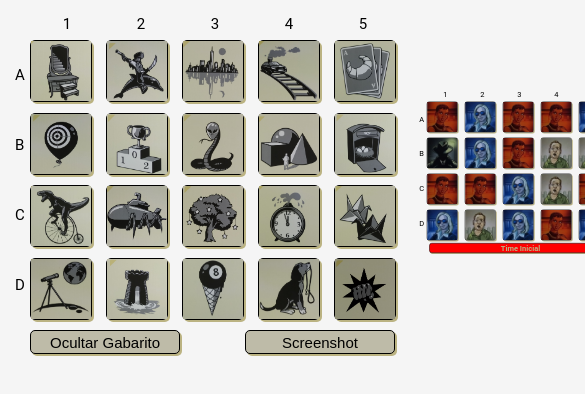
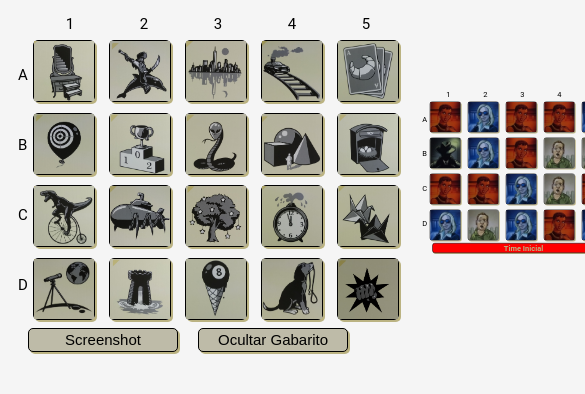
Before and after one commit to marianeflor/cd, a React (Create React App) app: page / in a window 390 px wide. Shown: the top 394 px of the page, 585 px wide, since content can reach past the window. Built offline with nearby package versions, Linux system fonts and the light colour scheme.

Commit message:
toggle images and screenshot

```diff
--- a/src/App.js
+++ /dev/null
@@ -1,9 +0,0 @@
-import React from 'react'
-import './App.css'
-import ExportImage from './components/ExportImage'
-
-function App() {
-  return (<ExportImage />)
-}
-
-export default App
--- a/src/components/ExportImage.jsx
+++ /dev/null
@@ -1,23 +0,0 @@
-import { exportComponentAsPNG } from "react-component-export-image"
-import React, { useRef } from "react"
-import Game from "./Game"
-
-const ComponentToPrint = React.forwardRef((props, ref) => (
-    <div ref={ref} style={{ backgroundColor: 'whitesmoke' }}>
-        <Game />
-    </div>
-))
-
-const ExportImage = () => {
-    const componentRef = useRef()
-
-    return (
-    <React.Fragment>
-        <ComponentToPrint ref={componentRef} />
-        <button className="box button screenshot" onClick={() => exportComponentAsPNG(componentRef)}>
-            Screenshot
-        </button>
-    </React.Fragment>)
-}
-
-export default ExportImage
--- a/src/components/Game.jsx
+++ b/src/components/Game.jsx
@@ -1,17 +1,16 @@
-import React, { useState } from "react"
+import React, { useState, useRef } from "react"
+import { exportComponentAsPNG } from "react-component-export-image"
 
-import Image from "./Image"
-import Column from "./Column"
-import Row from "./Row"
+import Grid from "./Grid"
 import HiddenShow from "./HiddenShow"
 
 function Game() {
   const listImg = []
   const listColors = [
-    "beige","beige","beige","beige",
+    "beige", "beige", "beige", "beige",
     "black",
-    "blue","blue","blue","blue","blue","blue","blue",
-    "red","red","red","red","red","red","red"
+    "blue", "blue", "blue", "blue", "blue", "blue", "blue",
+    "red", "red", "red", "red", "red", "red", "red"
   ]
 
   const randomInt = (min, max) => {
@@ -23,7 +22,7 @@ function Game() {
     if (!listImg.includes(numRandom)) listImg.push(numRandom)
   }
 
-  const [initial, setInitial] = useState(listImg)
+  const [initial] = useState(listImg)
   const [images, setImages] = useState(initial)
 
   let color
@@ -33,7 +32,7 @@ function Game() {
     color = "red"
   }
 
-  const [timeColor, setTimeColor] = useState(color)
+  const [timeColor] = useState(color)
   listColors.push(timeColor)
 
   const arrayShuffle = (arr) => {
@@ -46,22 +45,20 @@ function Game() {
     return arr
   }
 
-  const [template, setTemplate] = useState(arrayShuffle(listColors))
+  const [template] = useState(arrayShuffle(listColors))
 
   const toggleClick = (e) => {
     e.preventDefault()
 
-    const position = e.target.attributes.property.nodeValue
-    const alt = e.target.attributes.alt.nodeValue
+    const position = Number(e.target.attributes.property.nodeValue)
+    const alt = Number(e.target.attributes.alt.nodeValue)
 
     setImages(
-      images.map((img) => {
-        if (img == alt) {
-          if (template[position] != img) {
-            return template[position]
-          } else {
-            return initial[position]
-          }
+      images.map((img, i) => {
+        if (img === alt && template[position] !== img) {
+          return template[position]
+        } else if (i === position && initial[position] !== img) {
+          return initial[position]
         } else {
           return img
         }
@@ -72,40 +69,39 @@ function Game() {
   const [hidden, setHidden] = useState("")
   const [hiddenShow, setHiddenShow] = useState("Ocultar")
   const buttonClick = (hidden, hiddenShow) => {
-    hidden == "" ? setHidden("hidden") : setHidden("")
-    hiddenShow == "Mostrar"
+    hidden === "" ? setHidden("hidden") : setHidden("")
+    hiddenShow === "Mostrar"
       ? setHiddenShow("Ocultar")
       : setHiddenShow("Mostrar")
   }
 
+  //ExportImage
+
+  let width = '46.7rem'
+  if (hidden) width = '30.3rem'
+
+  const ComponentToPrint = React.forwardRef((props, ref) => (
+    <div ref={ref} style={{ backgroundColor: 'whitesmoke', width: width, height: '24.5rem' }}>
+      <main>
+        <Grid images={images} toggleClick={toggleClick} />
+        {
+          hidden ?
+            <></>
+            : <Grid smaller='smaller' hidden={hidden} images={template} timeColor={timeColor} />
+        }
+      </main>
+    </div>
+  ))
+
+  const componentRef = useRef()
   return (
-    <>
-        <main>
-        <div className="grid">
-            <Column />
-            <Row />
-            <section className="img-grid">
-            {images.map((img, i) => (
-                <Image name={img} key={i} position={i} toggleClick={toggleClick} />
-            ))}
-            </section>
-        </div>
-
-        <div className={`grid smaller ${hidden}`}>
-            <Column />
-            <Row />
-            <section className="img-grid">
-            {template.map((img, i) => (
-                <Image name={img} key={i} />
-            ))}
-            </section>
-            <h1 className="box" style={{ backgroundColor: `${timeColor}` }}>
-            Time Inicial
-            </h1>
-        </div>
-        </main>
-        <HiddenShow hidden={hidden} hiddenShow={hiddenShow} buttonClick={buttonClick}/>
-    </>
+    <React.Fragment>
+      <ComponentToPrint ref={componentRef} />
+      <button className="box button" onClick={() => exportComponentAsPNG(componentRef)}>
+        Screenshot
+      </button>
+      <HiddenShow hidden={hidden} hiddenShow={hiddenShow} buttonClick={buttonClick} />
+    </React.Fragment>
   )
 }
 
--- /dev/null
+++ b/src/components/Grid.jsx
@@ -0,0 +1,26 @@
+import React from 'react'
+import Column from './Column'
+import Row from './Row'
+import Image from './Image'
+
+const Grid = (props) => {
+    return (
+        <div className={`grid ${props.smaller} ${props.hidden}`}>
+            <Column />
+            <Row />
+            <section className="img-grid">
+                {props.images.map((img, i) => (
+                    <Image name={img} key={i} position={i} toggleClick={props.toggleClick} />
+                ))}
+            </section>
+            {props.timeColor
+                ? <h1 className="box" style={{ backgroundColor: `${props.timeColor}` }}>
+                    Time Inicial
+                    </h1>
+                : <></>
+            }
+        </div>
+    )
+}
+
+export default Grid
--- a/src/index.css
+++ /dev/null
@@ -1,21 +0,0 @@
-body {
-  background-color: whitesmoke;
-  margin: 10px;
-  font-size: 30px;
-  font-family: 'Roboto', 'Oxygen',
-    'Ubuntu', 'Cantarell', 'Fira Sans', 'Droid Sans', 'Helvetica Neue',
-    sans-serif;
-  -webkit-font-smoothing: antialiased;
-  -moz-osx-font-smoothing: grayscale;
-}
-
-code {
-  font-family: source-code-pro, Menlo, Monaco, Consolas, 'Courier New',
-    monospace;
-}
-
-@media screen and (max-width: 900px) {
-  body {
-    font-size: 15px;
-  }
-}
--- a/src/index.js
+++ b/src/index.js
@@ -1,11 +1,11 @@
 import React from 'react'
 import ReactDOM from 'react-dom'
-import './index.css'
-import App from './App'
+import './style.css'
+import Game from './components/Game'
 
 ReactDOM.render(
   <React.StrictMode>
-    <App />
+    <Game />
   </React.StrictMode>,
   document.getElementById('root')
 )
--- a/src/App.css
+++ b/src/style.css
@@ -1,5 +1,18 @@
+html {
+    font-size: 30px;
+}
+
+body {
+    background-color: whitesmoke;
+    font-family: 'Roboto', 'Oxygen',
+      'Ubuntu', 'Cantarell', 'Fira Sans', 'Droid Sans', 'Helvetica Neue',
+      sans-serif;
+    -webkit-font-smoothing: antialiased;
+    -moz-osx-font-smoothing: grayscale;
+}
+
 main {
-    margin: 5px;
+    margin: 10px;
     display: flex;
     justify-content: space-between;
     height: 730px;
@@ -83,13 +96,11 @@ main {
     box-shadow: 4px 4px #bebba8;
 }
 
-.screenshot {
-    position: relative;
-    top: -55px;
-    right: -560px;
-}
+@media screen and (max-width: 900px) {
 
-@media screen and (max-width: 900px) {
+    html {
+        font-size: 15px;
+    }
 
     main {
         height: 310px;
@@ -128,12 +139,8 @@ main {
     .button {
         width: 150px;
         height: 24px;
-    }
-
-    .screenshot {
         position: relative;
-        top: -29px;
-        right: -215px;
+        top: -55px
     }
 
 
```
